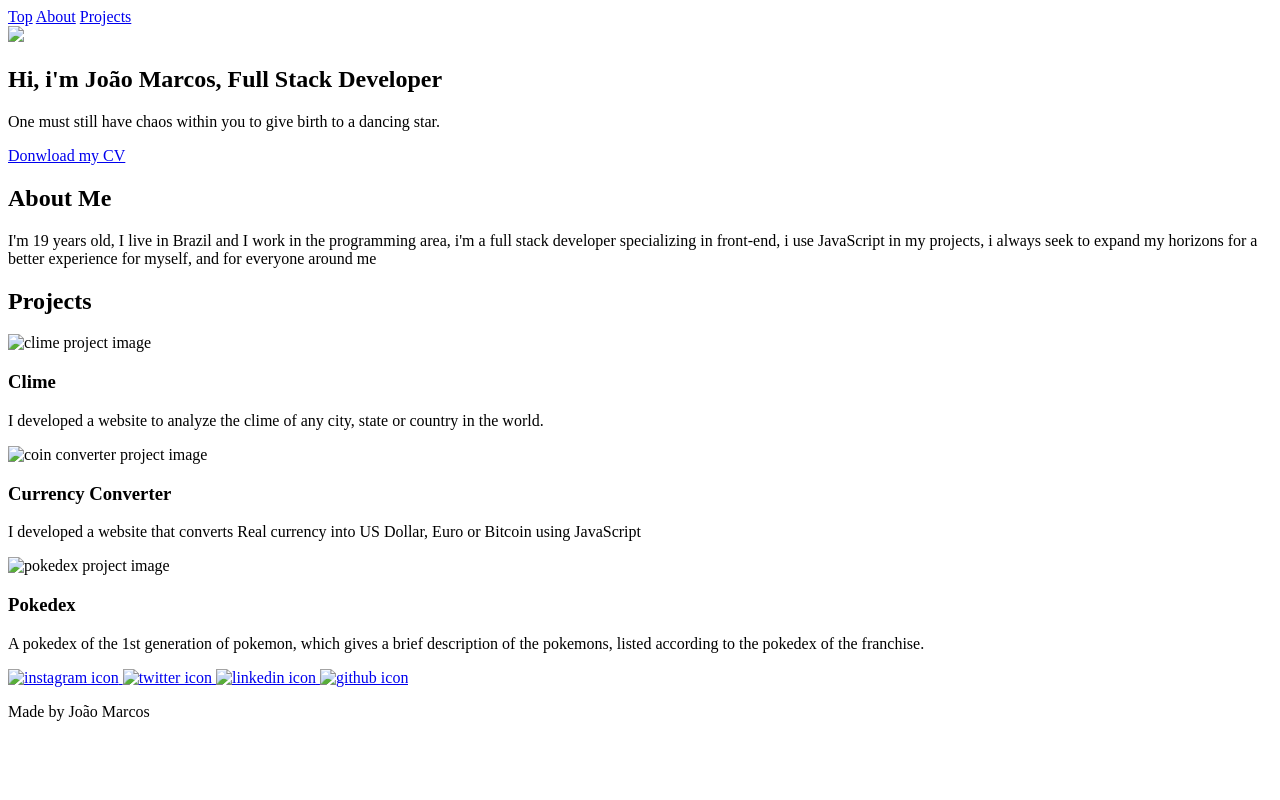
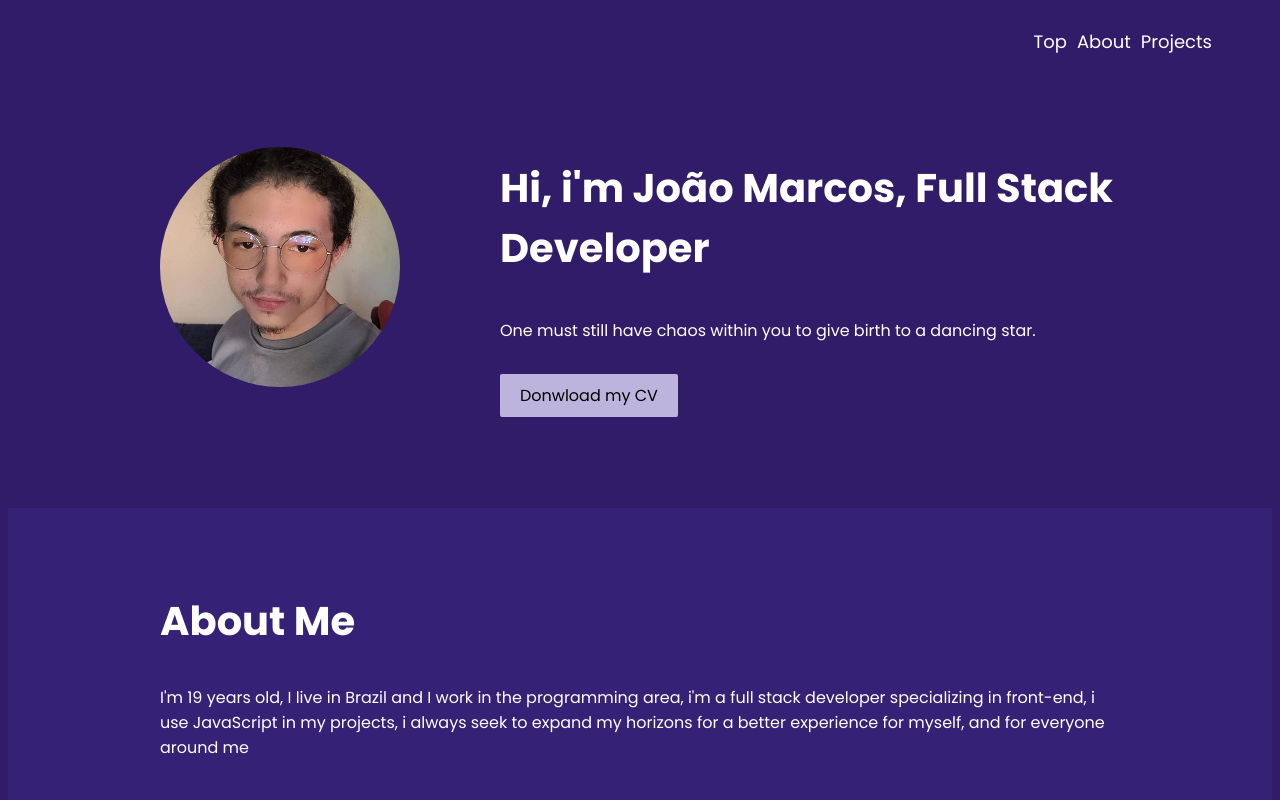
Before and after one commit to akamezerax/Portfolio, a plain HTML site: page index.html in a window 1280 px wide. Shown: the top 800 px of the page. Drawn offline with Linux system fonts and the light colour scheme; the site is published under a folder, as on GitHub Pages, so addresses that start at the root find nothing.

Commit message:
mudança no pathing da imagens

```diff
--- a/index.html
+++ b/index.html
@@ -5,7 +5,7 @@
     <meta charset="UTF-8" />
     <meta name="viewport" content="width=device-width, initial-scale=1.0" />
     <meta http-equiv="X-UA-Compatible" content="ie=edge" />
-    <link rel="stylesheet" href="/style.css" />
+    <link rel="stylesheet" href="style.css" />
     <link rel="preconnect" href="https://fonts.googleapis.com" />
     <link rel="preconnect" href="https://fonts.gstatic.com" crossorigin />
     <link href="https://fonts.googleapis.com/css2?family=Poppins:wght@300;400;500;600;700&display=swap"
@@ -23,7 +23,7 @@
         </div>
     </div>
     <section class="main itens-center">
-        <img class="avatar" src="/img/icon-bom (2).jpg" />
+        <img class="avatar" src="./img/icon-bom (2).jpg" />
         <div>
             <h1 class="main-title">
                 Hi, i'm João Marcos, Full Stack Developer
@@ -31,7 +31,7 @@
             <p class="main-description">
                 One must still have chaos within you to give birth to a dancing star.
             </p>
-            <a class="button" href="/EU/CV bom.pdf" target="_blank"> Donwload my CV </a>
+            <a class="button" href="#" target="_blank"> Donwload my CV </a>
         </div>
     </section>
     <div id="sobre" class="about">
@@ -49,7 +49,7 @@
     <section id="projects-id" class="projects">
         <h2>Projects</h2>
         <div class="projects itens-center">
-            <img class="project-image" src="/img/PROJETO1.jpg" alt="clime project image" />
+            <img class="project-image" src="./img/PROJETO1.jpg" alt="clime project image" />
             <div>
                 <h3 class="project-title">Clime</h3>
                 <p>
@@ -59,7 +59,7 @@
             </div>
         </div>
         <div class="projects itens-center">
-            <img class="project-image" src="/img/coin-converter-project.jpg" alt="coin converter project image" />
+            <img class="project-image" src="./img/coin-converter-project.jpg" alt="coin converter project image" />
             <div>
                 <h3 class="project-title">Currency Converter</h3>
                 <p>
@@ -69,7 +69,7 @@
             </div>
         </div>
         <div class="projects itens-center">
-            <img class="project-image" src="/img/pokedex-project.jpg" alt="pokedex project image" />
+            <img class="project-image" src="./img/pokedex-project.jpg" alt="pokedex project image" />
             <div>
                 <h3 class="project-title">Pokedex</h3>
                 <p>
@@ -82,16 +82,16 @@
     <footer class="final-color">
         <div class="footer-social">
             <a href="https://www.instagram.com/notjoaozinxz/" target="_blank">
-                <img class="icons" src="/img/instagram.png" alt="instagram icon" />
+                <img class="icons" src="./img/instagram.png" alt="instagram icon" />
             </a>
             <a href="https://twitter.com/alibabaka_" target="_blank">
-                <img class="icons" src="/img/twitter.png" alt="twitter icon" />
+                <img class="icons" src="./img/twitter.png" alt="twitter icon" />
             </a>
             <a href="https://www.linkedin.com/in/joão-marcos-silva-8328a7226/" target="_blank">
-                <img class="icons" src="/img/linkedin.png" alt="linkedin icon" />
+                <img class="icons" src="./img/linkedin.png" alt="linkedin icon" />
             </a>
             <a href="https://github.com/akamezerax" target="_blank">
-                <img class="icons" src="/img/github.png" alt="github icon" />
+                <img class="icons" src="./img/github.png" alt="github icon" />
             </a>
         </div>
         <p class="final-text">Made by João Marcos</p>
```
